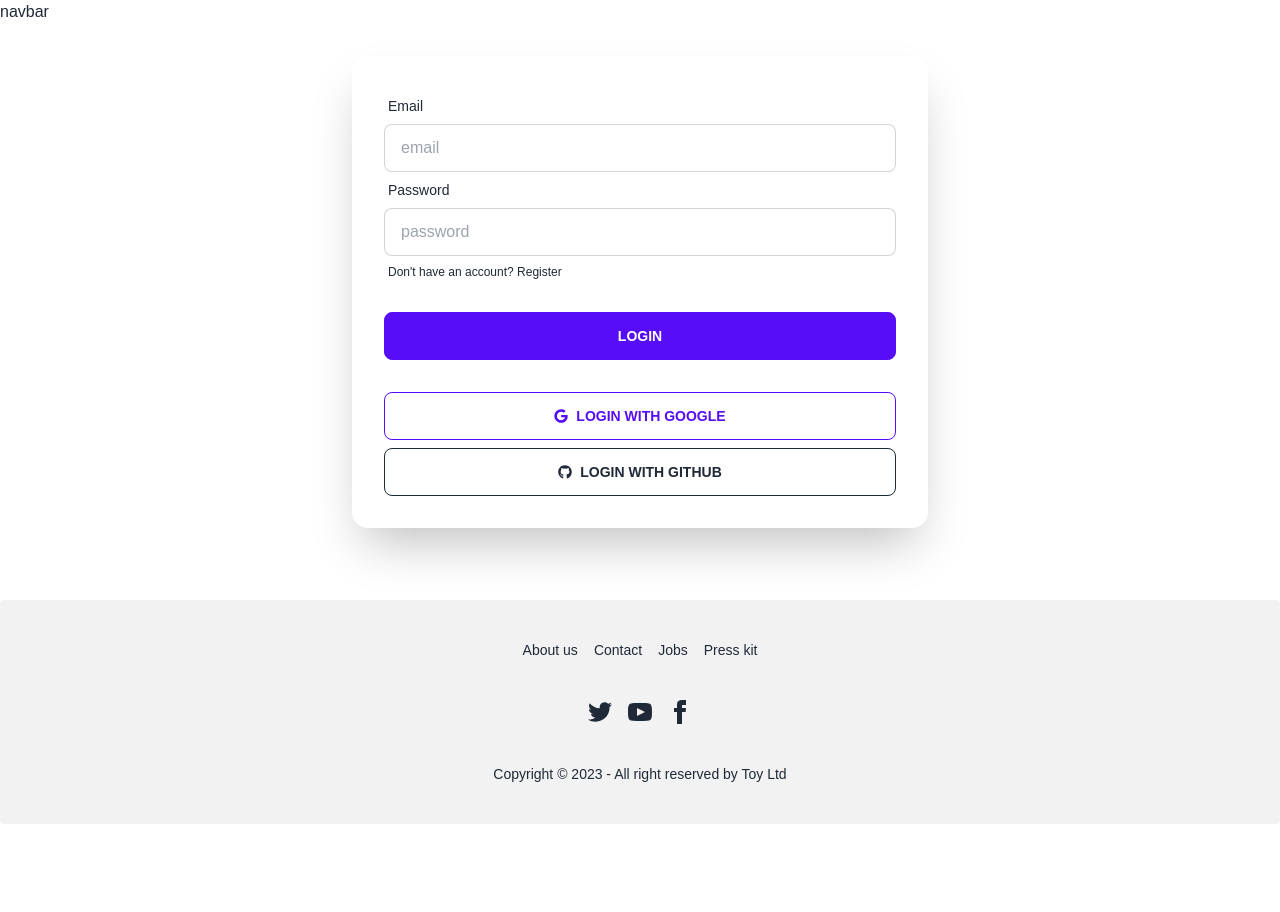
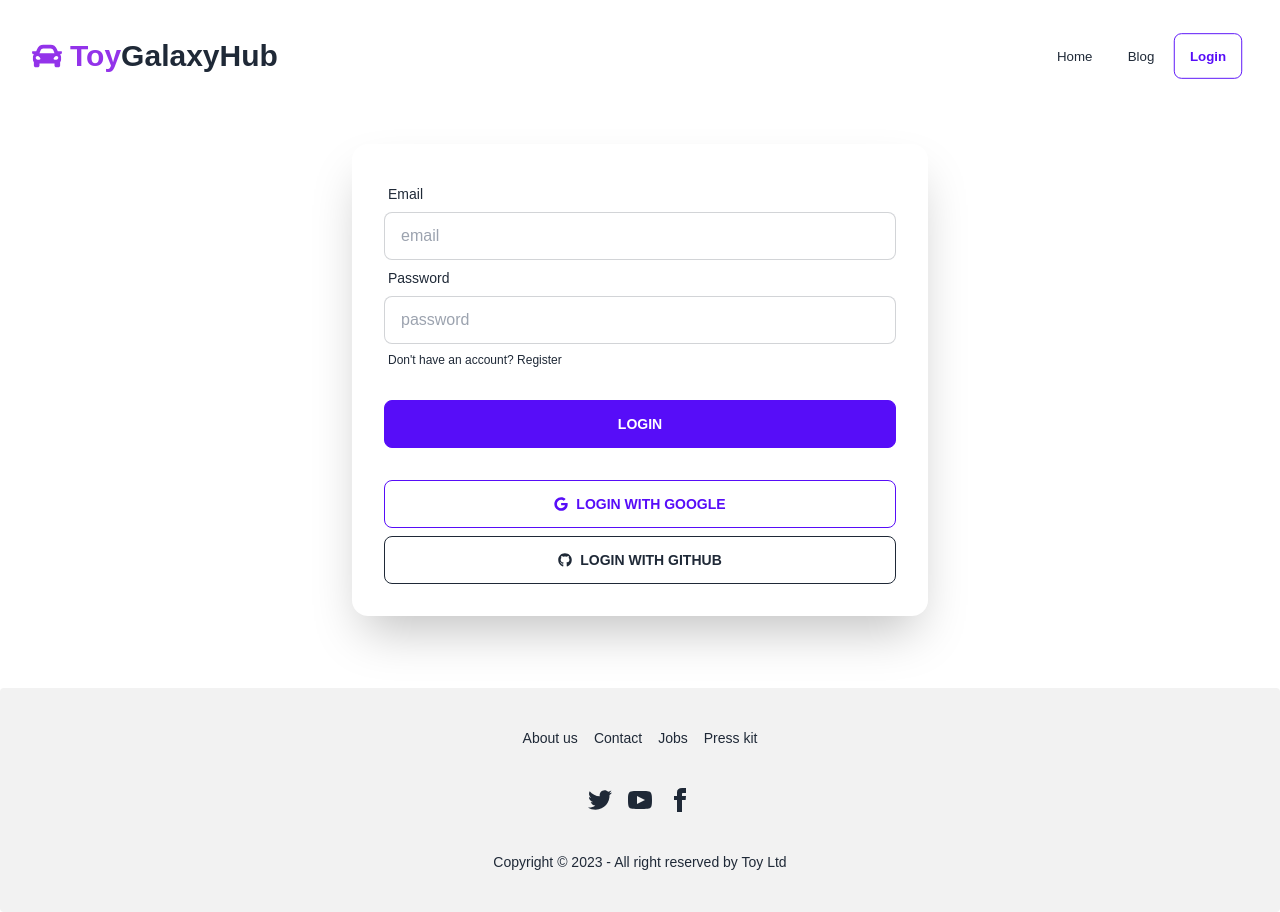
Before and after one commit to Nasim043/toy-hub-client, a React (Vite) app: page /login in a window 1280 px wide. Before the commit the page ends 824 px from the top, so only its background shows below. Built offline with nearby package versions, Linux system fonts and the light colour scheme; no server answers.

Commit message:
navbar addeed

```diff
--- /dev/null
+++ b/src/Pages/Blog/Blog.jsx
@@ -0,0 +1,10 @@
+
+const Blog = () => {
+  return (
+    <div>
+
+    </div>
+  );
+};
+
+export default Blog;
--- a/src/Pages/Shared/Navbar.jsx
+++ b/src/Pages/Shared/Navbar.jsx
@@ -1,14 +1,65 @@
-import { useContext } from "react";
-import { AuthContext } from "../../Provider/AuthProvider";
+import { useContext } from 'react';
+import { Link, NavLink, useNavigate } from 'react-router-dom';
+import { ToastContainer, toast } from 'react-toastify';
+import { AuthContext } from '../../Provider/AuthProvider';
+import { FaCar } from 'react-icons/fa';
+
+const Navbar = () => {
+  const navigate = useNavigate()
+  const { user, logOut } = useContext(AuthContext);
+
+  const handleLogOut = () => {
+    logOut()
+      .then(() => {
+        // Sign-out successful.
+        toast.success('Log-out successful')
+        navigate('/login');
+      }).catch((error) => {
+        // An error happened.
+        console.log(error.message);
+      });
+  }
 
 
-const Navbar = () => {
-  const { loading } = useContext(AuthContext)
-  console.log(loading);
   return (
-    <div>
-      <h1>navbar</h1>
-    </div>
+    <>
+      <div className="navbar my-container">
+        <div className="navbar-start">
+          <div className="dropdown">
+            <label tabIndex={0} className="btn btn-ghost lg:hidden">
+              <svg xmlns="http://www.w3.org/2000/svg" className="h-5 w-5" fill="none" viewBox="0 0 24 24" stroke="currentColor"><path strokeLinecap="round" strokeLinejoin="round" strokeWidth="2" d="M4 6h16M4 12h8m-8 6h16" /></svg>
+            </label>
+            <ul tabIndex={0} className="menu menu-compact dropdown-content mt-3 p-2 shadow bg-base-100 rounded-box w-52">
+              <li><Link to='/'>Home</Link></li>
+              <li><Link to='blog'>Blog</Link></li>
+              {user ? <li><a onClick={handleLogOut}>Logout</a></li> : <li><Link to='login'>Login</Link></li>}
+              {user && (<div className="tooltip" data-tip={user?.displayName}>
+                <li> <a>{user?.displayName}</a></li>
+              </div>)}
+            </ul>
+          </div>
+          <Link to='/' className="text-xl sm:text-3xl font-bold flex items-center">
+            <FaCar className='text-purple-600'></FaCar>
+            <span className='text-purple-600 ms-2'>Toy</span>GalaxyHub
+          </Link>
+        </div>
+        <div className="navbar-end hidden lg:flex">
+          <ul className="menu menu-horizontal px-1 lg:flex lg:items-center">
+            <li><NavLink to='/' className={({ isActive }) =>
+              isActive ? "btn btn-outline btn-primary capitalize" : "inactive-link"}>Home</NavLink></li>
+            <li><NavLink to='blog' className={({ isActive }) =>
+              isActive ? "btn btn-outline btn-primary capitalize" : "inactive-link"}>Blog</NavLink></li>
+            {user ? <li><a onClick={handleLogOut}>Logout</a></li> :
+              <li><NavLink to='login' className={({ isActive }) =>
+                isActive ? "btn btn-outline btn-primary capitalize" : "inactive-link"}>Login</NavLink></li>}
+            {user && (<div className="tooltip" data-tip={user?.displayName}>
+              <img src={user.photoURL ? user.photoURL : "https://i.ibb.co/6Y2xHC1/Fj-U2lkc-WYAg-NG6d.jpg"} alt={user?.displayName} className='w-12 h-12 rounded-full' />
+            </div>)}
+          </ul>
+        </div>
+      </div >
+      <ToastContainer></ToastContainer>
+    </>
   );
 };
 
--- a/src/Routes/Routes.jsx
+++ b/src/Routes/Routes.jsx
@@ -3,6 +3,7 @@ import Main from "../Layout/Main";
 import Login from "../Pages/Auth/Login";
 import Register from "../Pages/Auth/Register";
 import 'react-toastify/dist/ReactToastify.css';
+import Blog from "../Pages/Blog/Blog";
 
 const router = createBrowserRouter([
   {
@@ -16,6 +17,10 @@ const router = createBrowserRouter([
       {
         path: "/register",
         element: <Register></Register>
+      },
+      {
+        path: "/blog",
+        element: <Blog></Blog>
       }
     ]
   },
```
